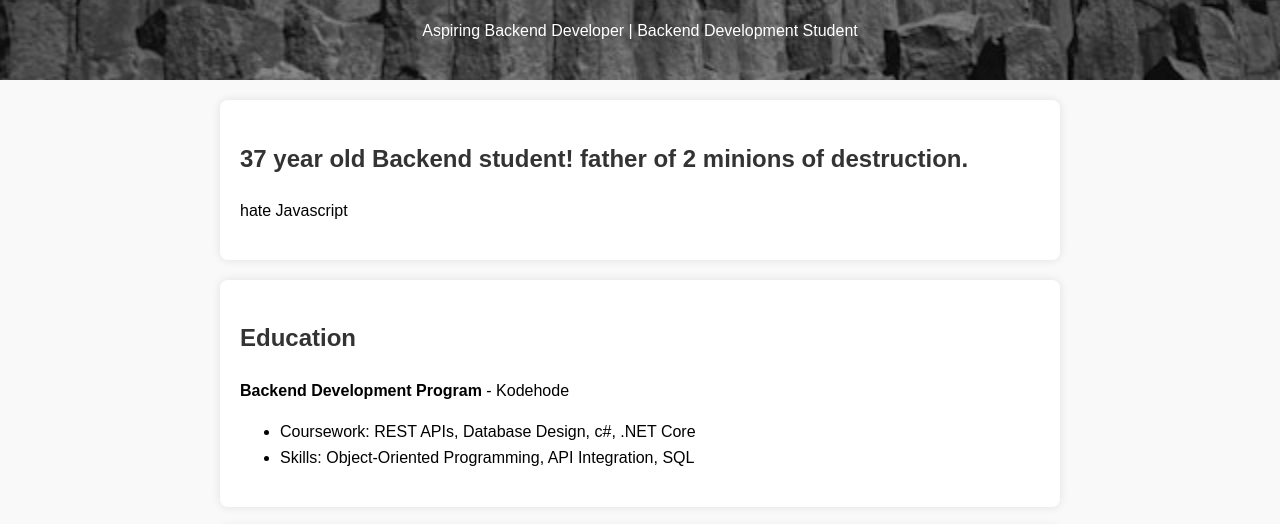
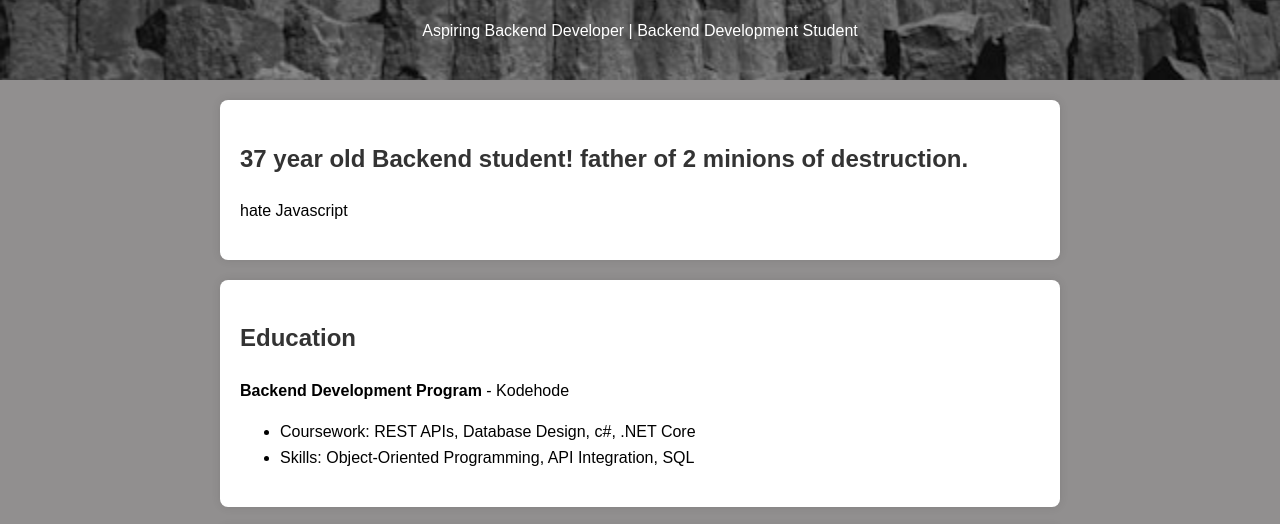
Before and after one commit to bax082024/MyProfilePage, a plain HTML site: page index.html in a window 1280 px wide. Shown: the part 216-740 px from the top of the page. Drawn offline with Linux system fonts and the light colour scheme.

Commit message:
added color

```diff
--- a/style.css
+++ b/style.css
@@ -4,7 +4,7 @@ body{
   line-height: 1.6;
   margin: 0;
   padding: 0;
-  background-color: #f9f9f9;
+  background-color: #918f8f;
 }
 
 header{
```
